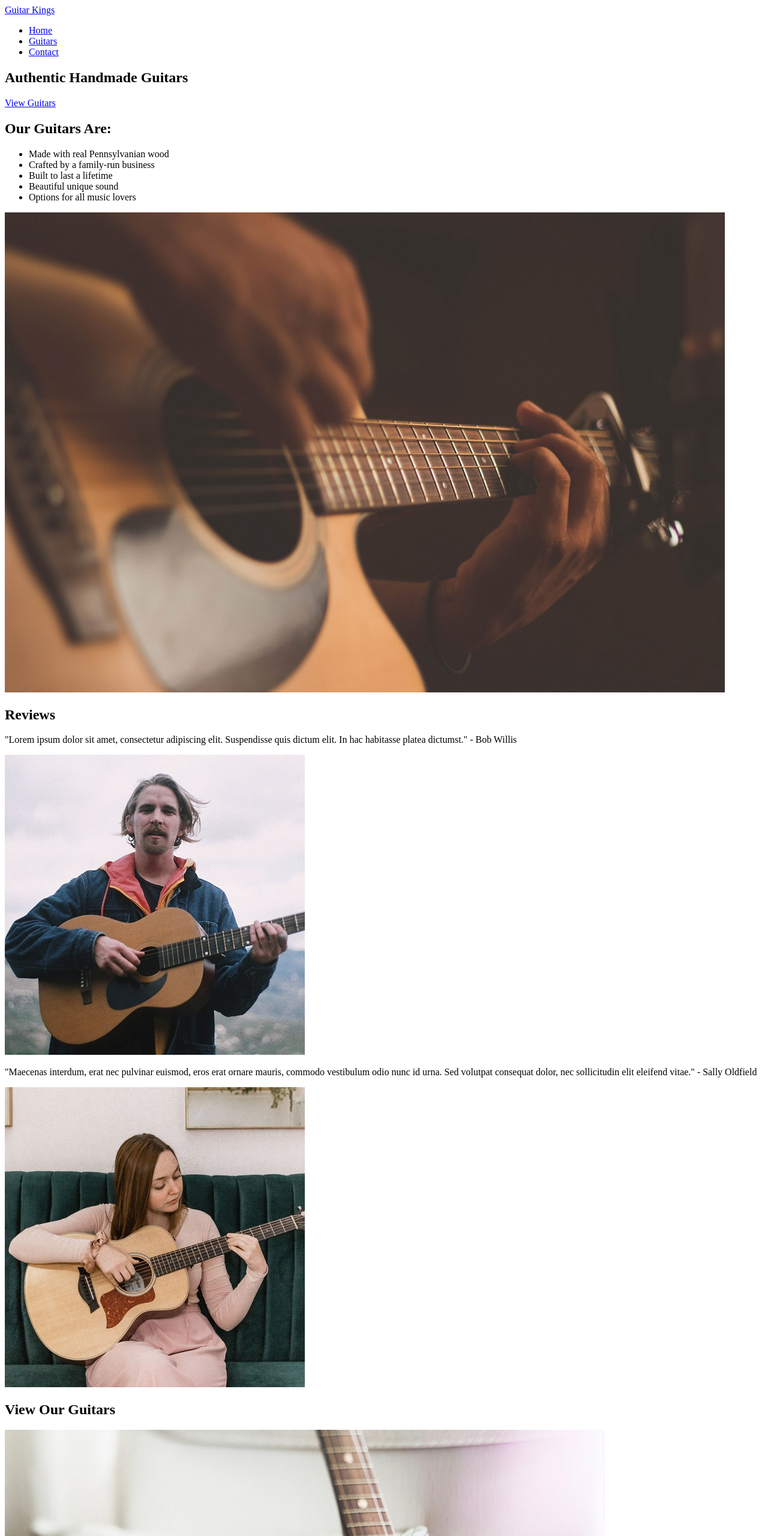
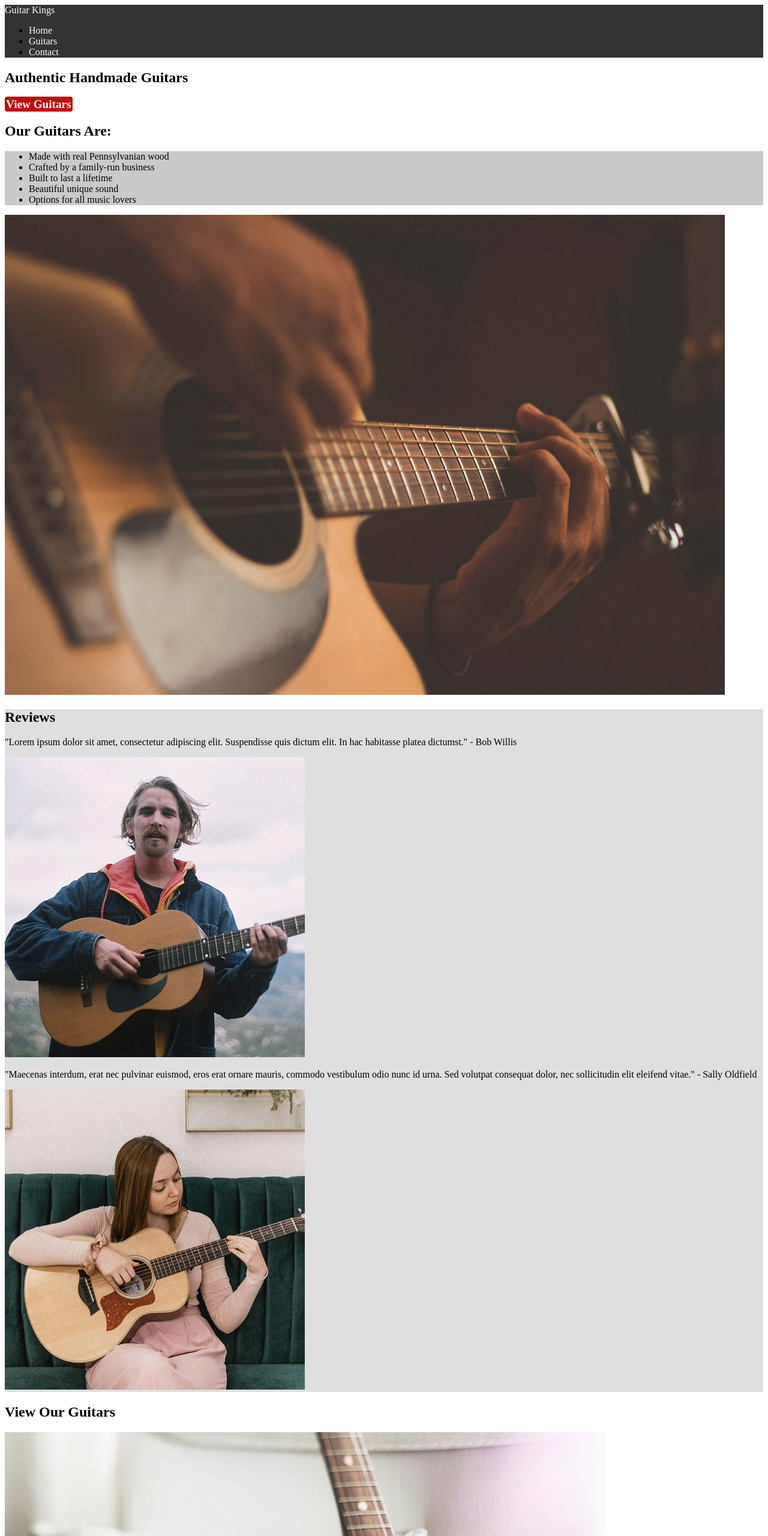
Before and after one commit to Sylveria1/my-first-website-that-was-a-lie, a plain HTML site: page index.html in a window 1280 px wide. Shown: the top 2560 px of the page at 60% size. Drawn offline with Linux system fonts and the light colour scheme.

Commit message:
Add css styling

```diff
--- /dev/null
+++ b/css/styles.css
@@ -0,0 +1,42 @@
+.navbar,
+footer {
+  background-color: rgba(0, 0, 0, 0.801);
+}
+.navbar a {
+  color: white;
+  text-decoration: none;
+}
+
+nav a:hover {
+  text-decoration: underline;
+}
+
+.cta {
+  font-size: larger;
+  color: white;
+  font-weight: bold;
+  text-decoration: none;
+  border-radius: 4px;
+  padding: 2px;
+}
+
+.view {
+  background-color: rgb(192, 14, 14);
+}
+
+.on-sale {
+  background-color: rgb(40, 119, 44);
+}
+
+.reviews {
+  background-color: rgba(128, 128, 128, 0.253);
+}
+
+#guitar-list {
+  background-color: rgba(66, 68, 68, 0.281);
+}
+
+.footer {
+  text-align: center;
+  color: white;
+}
--- a/index.html
+++ b/index.html
@@ -8,9 +8,11 @@
       content="Get real authentic, hand-crafted guitars from Guitar Kings"
     />
     <title>Guitar Kings | Home</title>
+    <link href="css/styles.css" rel="stylesheet" />
   </head>
   <body>
     <header>
+      <section class="navbar">
         <a href="index.html">Guitar Kings</a>
         <nav>
           <ul>
@@ -19,16 +21,17 @@
             <li><a href="contact.html">Contact</a></li>
           </ul>
         </nav>
+      </section>
       <section>
         <h1>Authentic Handmade Guitars</h1>
-        <a href="guitars.html">View Guitars</a>
+        <a href="guitars.html" class="view cta">View Guitars</a>
       </section>
     </header>
     <main>
       <section>
         <div>
           <h2>Our Guitars Are:</h2>
-          <ul>
+          <ul id="guitar-list">
             <li>Made with real Pennsylvanian wood</li>
             <li>Crafted by a family-run business</li>
             <li>Built to last a lifetime</li>
@@ -38,7 +41,7 @@
         </div>
         <img src="images/home-info.jpg" alt="Hand strumming guitar" />
       </section>
-      <section>
+      <section class="reviews">
         <h2>Reviews</h2>
         <div>
           <p>
@@ -69,28 +72,28 @@
           <img src="images/product.jpg" alt="Adirondack Red" />
           <h3>Adirondack Red</h3>
           <p>$500</p>
-          <a href="products/adirondack-red.html">View</a>
+          <a href="products/adirondack-red.html" class="view cta">View</a>
         </div>
         <div>
           <img src="images/product.jpg" alt="Adirondack Red" />
           <h3>Adirondack Red</h3>
           <p>$500</p>
-          <a href="products/adirondack-red.html">On sale</a>
+          <a href="products/adirondack-red.html" class="on-sale cta">On sale</a>
         </div>
         <div>
           <img src="images/product.jpg" alt="Adirondack Red" />
           <h3>Adirondack Red</h3>
           <p>$500</p>
-          <a href="products/adirondack-red.html">View</a>
+          <a href="products/adirondack-red.html" class="view cta">View</a>
         </div>
         <div>
           <img src="images/product.jpg" alt="Adirondack Red" />
           <h3>Adirondack Red</h3>
           <p>$500</p>
-          <a href="products/adirondack-red.html">View</a>
+          <a href="products/adirondack-red.html" class="view cta">View</a>
         </div>
       </section>
     </main>
-    <footer>Copyright &copy;</footer>
+    <footer class="footer">Copyright &copy;</footer>
   </body>
 </html>
```
Also changed, not shown: contact.html (+4 -1 lines), guitars.html (+13 -10 lines). Lines whose indentation alone changed are shown as unchanged.
